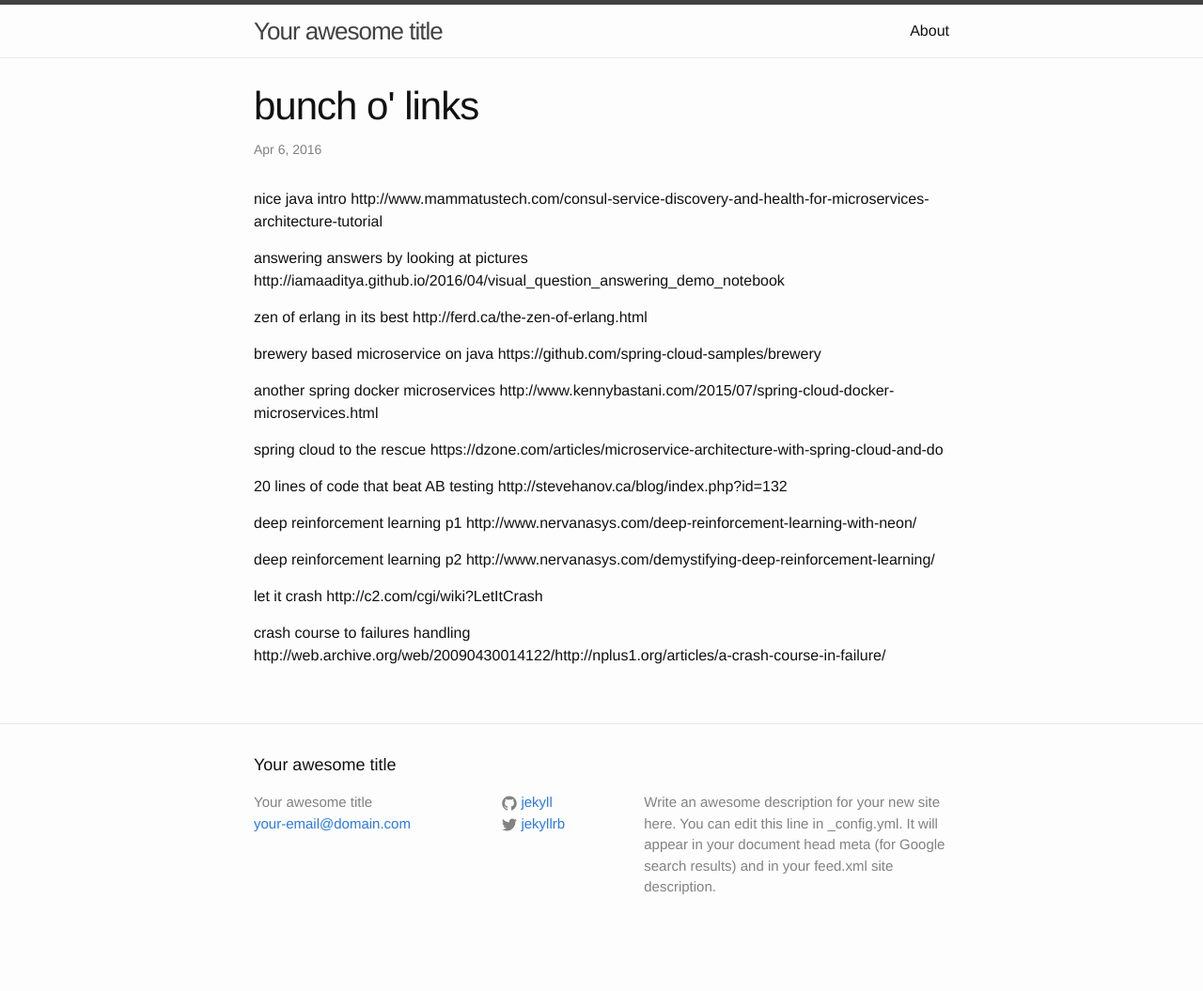
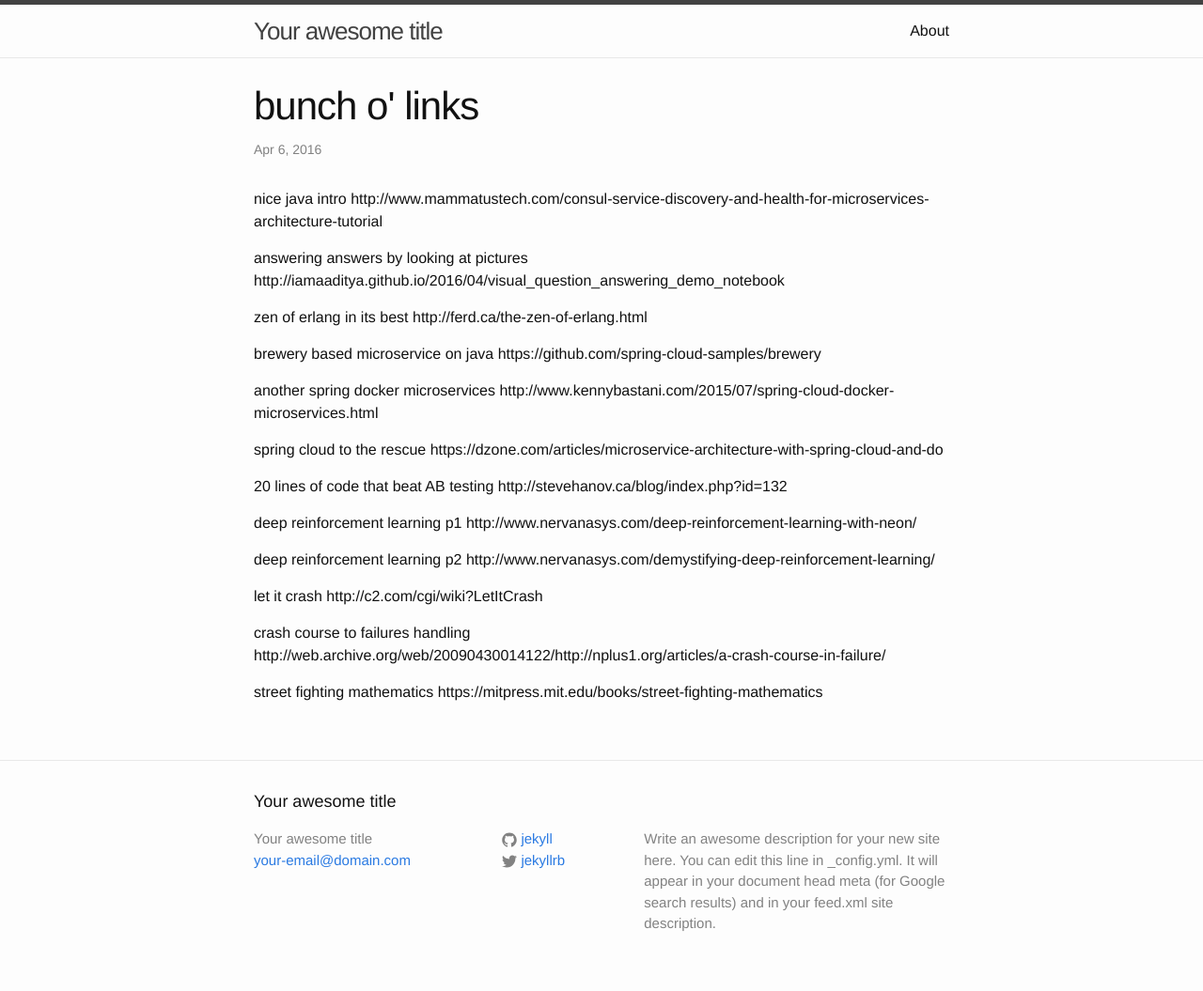
Before and after one commit to mungobungo/mungobungo.github.io, a Jekyll site: the page built from _posts/2016-04-19-links.markdown, in a window 1280 px wide. Shown: the whole page at 94% size. Built offline with Jekyll 4.4.1, drawn with Linux system fonts in a browser that asks for light colours; before the commit the page ends 1016 px from its top, so only the background shows below that.

Commit message:
street fighting math

```diff
--- a/_posts/2016-04-19-links.markdown
+++ b/_posts/2016-04-19-links.markdown
@@ -37,3 +37,7 @@ http://c2.com/cgi/wiki?LetItCrash
 
 crash course to failures handling
 http://web.archive.org/web/20090430014122/http://nplus1.org/articles/a-crash-course-in-failure/
+
+
+street fighting mathematics
+https://mitpress.mit.edu/books/street-fighting-mathematics
```
